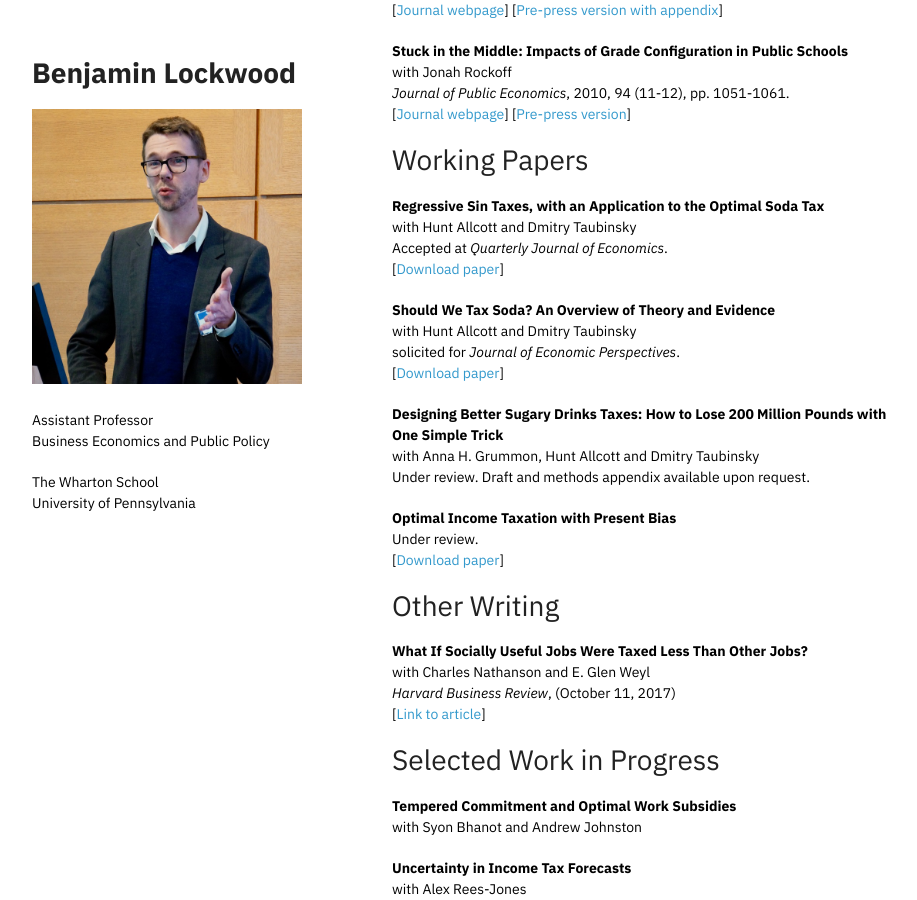
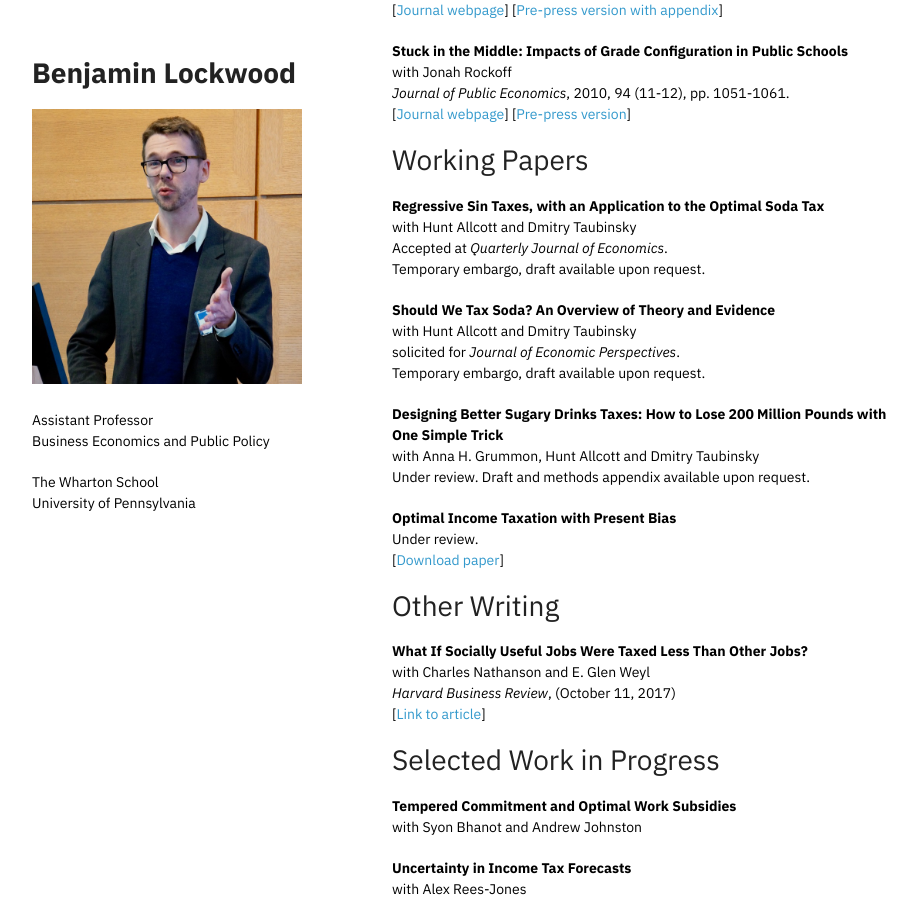
Before and after one commit to sxfinance/sxia.github.io, a Jekyll site: the page research.html, which Jekyll copies as it is, in a window 1280 px wide and 900 px high, scrolled down 585 px. Shown: the whole window, without its empty margins (178-1095 px from the left). Built offline with Jekyll 4.4.1, drawn with Linux system fonts in a browser that asks for light colours.

Commit message:
Temporary sin tax paper embargo.

```diff
--- a/research.html
+++ b/research.html
@@ -102,13 +102,19 @@
     	<p><b>Regressive Sin Taxes, with an Application to the Optimal Soda Tax</b><br>
           with Hunt Allcott and Dmitry Taubinsky<br>
           Accepted at <i>Quarterly Journal of Economics</i>.<br>
+          Temporary embargo, draft available upon request.
+          <!--
           [<a href="papers/Allcott_Lockwood_Taubinsky_RegressiveSinTaxes.pdf">Download paper</a>]
+          -->
         </p>
 
       <p><b>Should We Tax Soda? An Overview of Theory and Evidence</b><br>
         with Hunt Allcott and Dmitry Taubinsky<br>
         solicited for <i>Journal of Economic Perspectives</i>.<br>
+        Temporary embargo, draft available upon request.
+        <!--
         [<a href="papers/Allcott_Lockwood_Taubinsky_SodaTaxesJEP.pdf">Download paper</a>]
+        -->
       </p>
 
       <p><b>Designing Better Sugary Drinks Taxes: How to Lose 200 Million Pounds with One Simple Trick</b><br>
```
